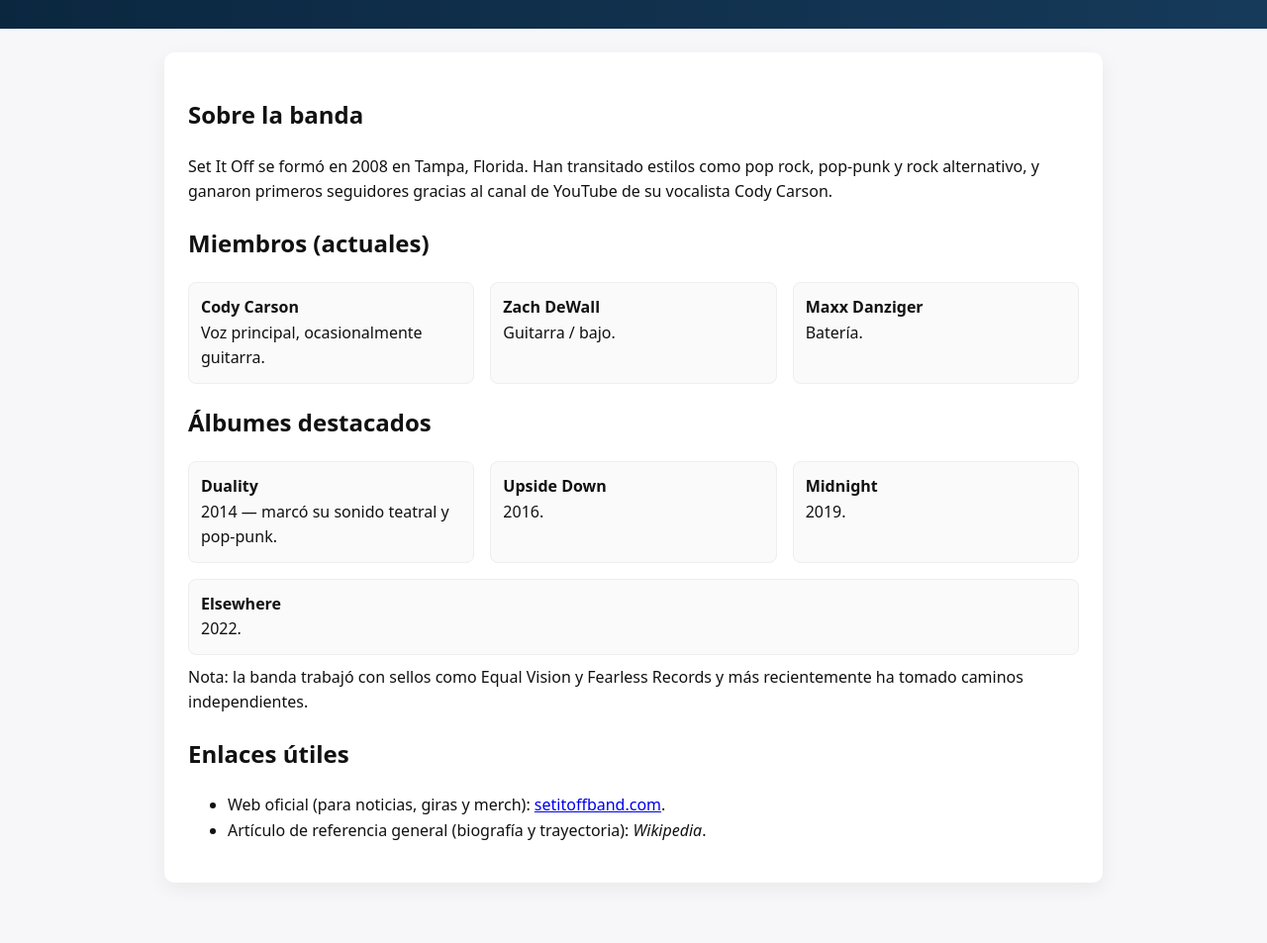
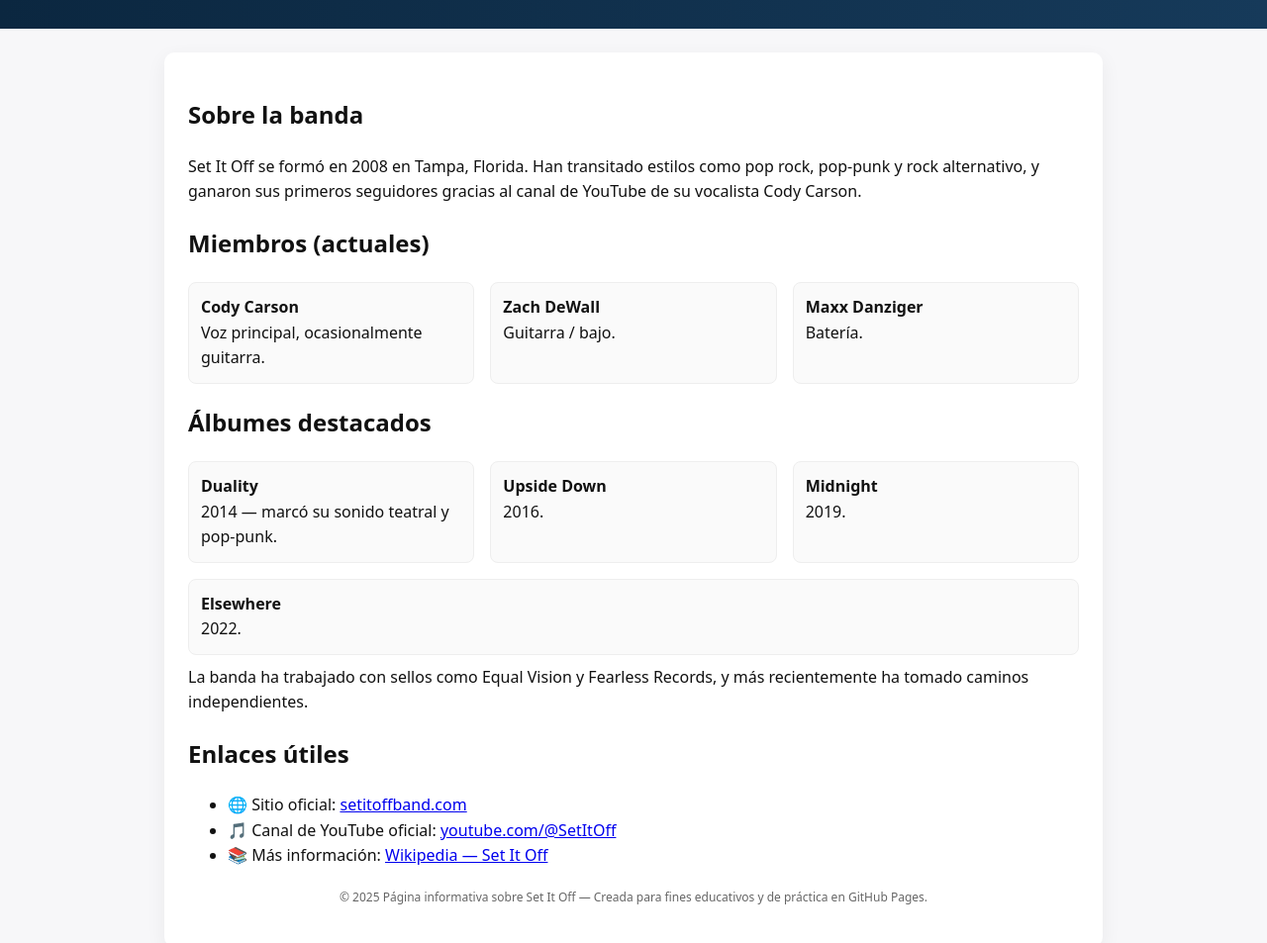
Before and after one commit to Jibbbb-07/Pagina1, a plain HTML site: page index.html in a window 1280 px wide. Shown: the part 113-1066 px from the top of the page at 99% size. Before the commit the page ends 1029 px from the top, so only its background shows below. Drawn offline with Linux system fonts and the light colour scheme.

Commit message:
Update index.html

```diff
--- a/index.html
+++ b/index.html
@@ -29,7 +29,7 @@
       <h2>Sobre la banda</h2>
       <p>
         Set It Off se formó en 2008 en Tampa, Florida. Han transitado estilos como pop rock, pop-punk y rock alternativo,
-        y ganaron primeros seguidores gracias al canal de YouTube de su vocalista Cody Carson.
+        y ganaron sus primeros seguidores gracias al canal de YouTube de su vocalista Cody Carson.
       </p>
     </section>
 
@@ -68,18 +68,21 @@
         </div>
       </div>
       <p style="margin-top:.6rem;">
-        Nota: la banda trabajó con sellos como Equal Vision y Fearless Records y más recientemente ha tomado caminos independientes.
+        La banda ha trabajado con sellos como Equal Vision y Fearless Records, y más recientemente ha tomado caminos independientes.
       </p>
     </section>
 
     <section id="links">
       <h2>Enlaces útiles</h2>
       <ul>
-        <li>Web oficial (para noticias, giras y merch): <a href="https://setitoffband.com" target="_blank" rel="noopener">setitoffband.com</a>.
-        <li>Artículo de referencia general (biografía y trayectoria): <em>Wikipedia</em>.</li>
+        <li>🌐 Sitio oficial: <a href="https://setitoffband.com" target="_blank" rel="noopener">setitoffband.com</a></li>
+        <li>🎵 Canal de YouTube oficial: <a href="https://www.youtube.com/@SetItOff" target="_blank" rel="noopener">youtube.com/@SetItOff</a></li>
+        <li>📚 Más información: <a href="https://es.wikipedia.org/wiki/Set_It_Off_(banda)" target="_blank" rel="noopener">Wikipedia — Set It Off</a></li>
       </ul>
     </section>
+
     <footer>
+      <small>© 2025 Página informativa sobre Set It Off — Creada para fines educativos y de práctica en GitHub Pages.</small>
     </footer>
   </main>
 </body>
```
